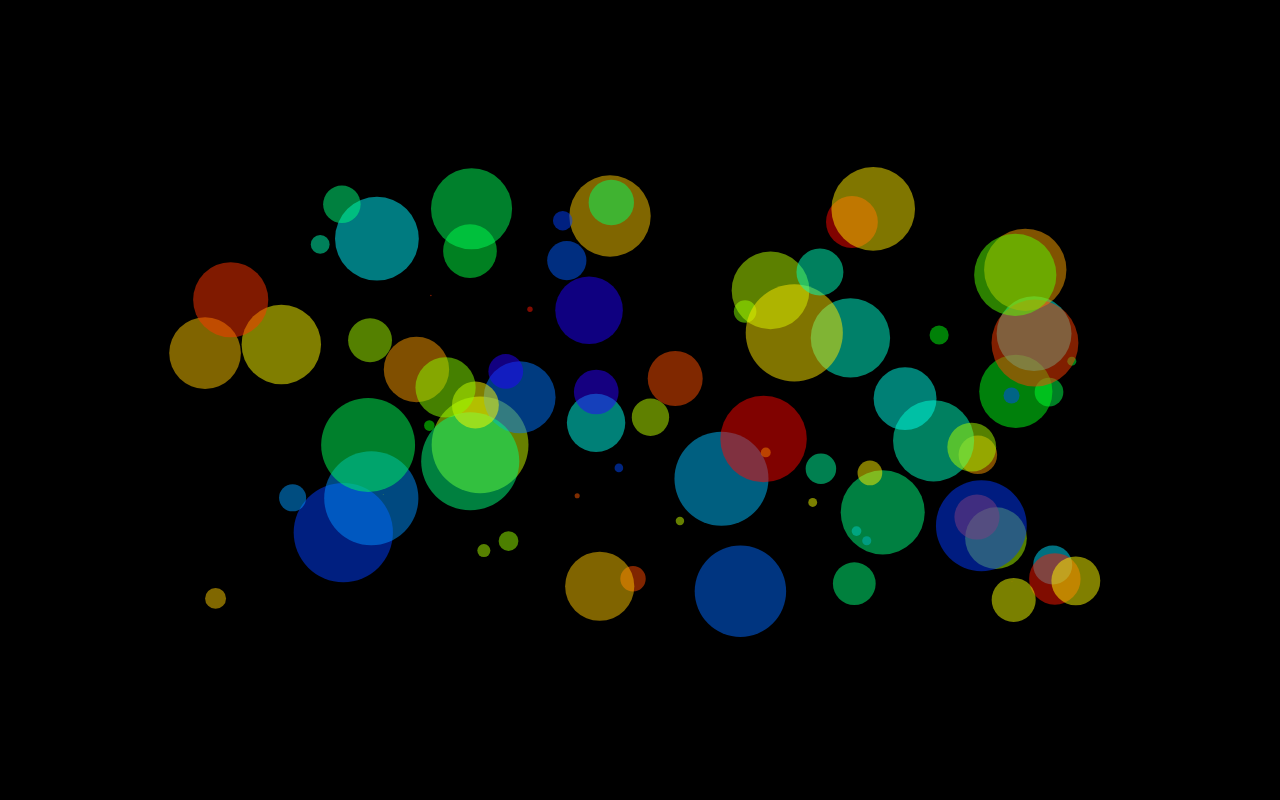
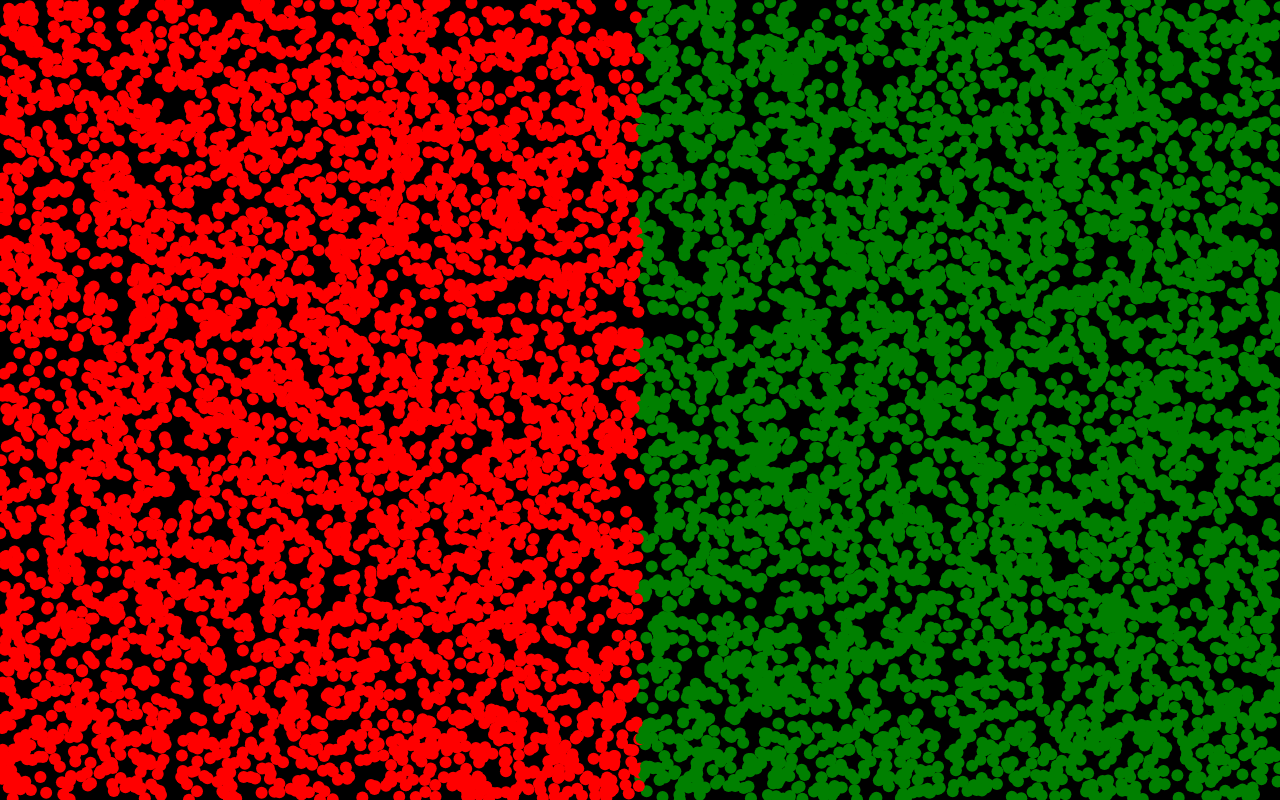
Before and after one commit to EHB-MCT/dev1-exercises-FleurVanDeVille, a plain HTML site: page index.html in a window 1280 px wide. Drawn offline with Linux system fonts and the light colour scheme.

Commit message:
Exercise5-1: klaar

```diff
--- /dev/null
+++ b/exercises/5-selections/5-1:dots.js
@@ -0,0 +1,21 @@
+"use strict";
+
+import context from "../../scripts/context.js";
+import * as Utils from "../../scripts/utils.js";
+
+let width = context.canvas.width;
+let height = context.canvas.height;
+
+drawDots();
+
+function drawDots(){
+    for (let i = 0; i < 10000; i++){
+        let x = Math.random() * width;
+        if(x < width / 2){
+            context.fillStyle = "red";
+        } else {
+            context.fillStyle = "green";
+        }
+        Utils.fillCircle(x, Math.random() * height, 6);
+    }
+}
--- a/index.html
+++ b/index.html
@@ -1,7 +1,7 @@
 <html>
 
 <head>
-    <script src="exercises/4-iteration/4-2.js" type="module"></script>
+    <script src="exercises/5-selections/5-1:dots.js" type="module"></script>
     <link rel="stylesheet" type="text/css" href="styles/index.css" />
 </head>
 
--- a/scripts/utils.js
+++ b/scripts/utils.js
@@ -42,3 +42,9 @@ function strokeEllipse(x, y, rX, rY) {
     context.ellipse(x, y, rX, rY, 0, 0, Math.PI * 2);
     context.stroke();
 }
+
+export function fillCircle(x, y, radius){
+    context.beginPath();
+    context.ellipse(x, y, radius, radius, 0, 0, Math.PI*2);
+    context.fill();
+}
--- a/styles/index.css
+++ b/styles/index.css
@@ -1,9 +1,9 @@
-body {
+body{
     text-align: center;
     background-color: black;
 }
 
-#canvas {
+#canvas{
     width: 100%;
     height: 100%;
     margin: 0;
```
Also changed, not shown: exercises/4-iteration/4-3.js (added, +12 -0 lines).
